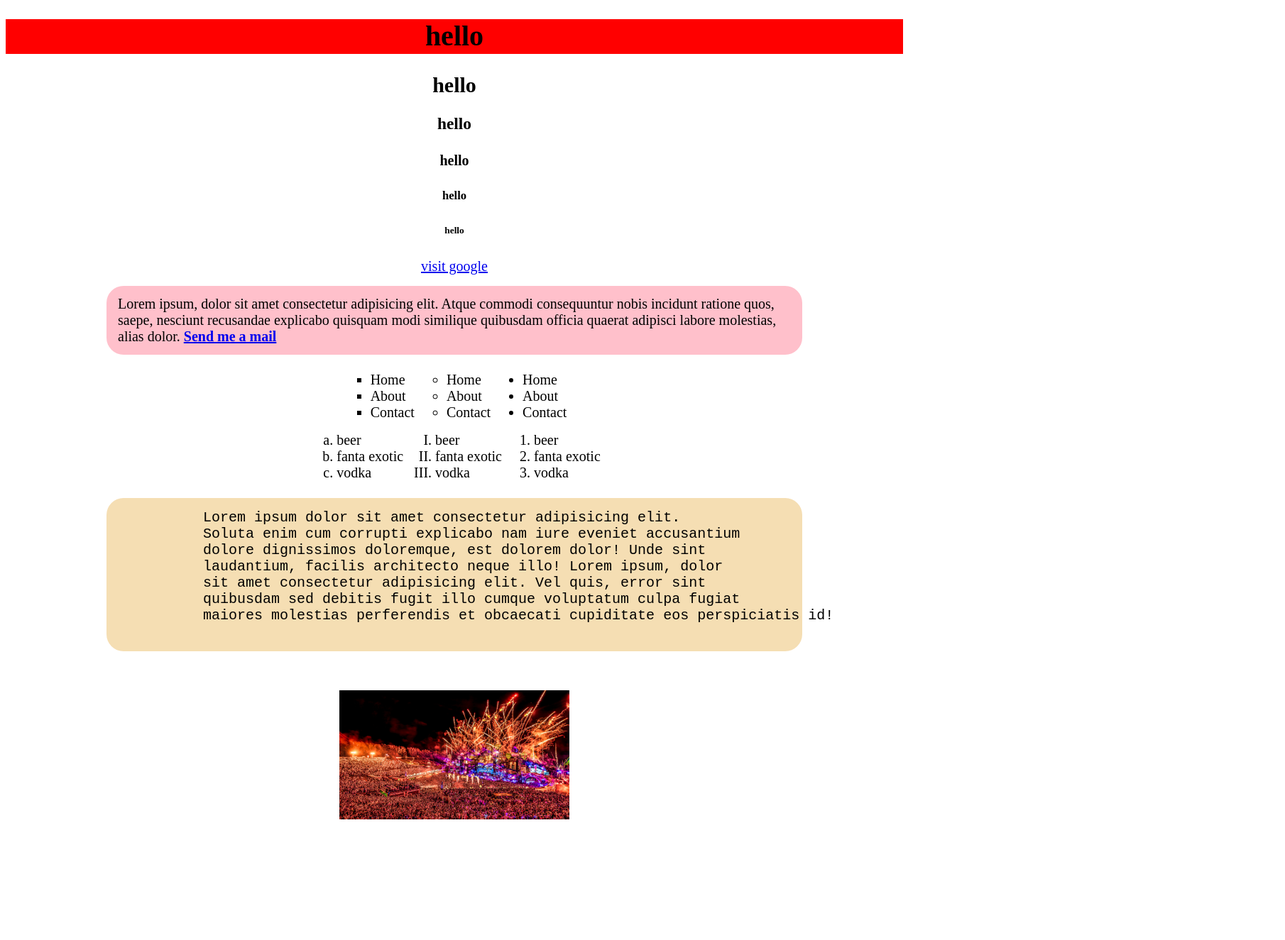
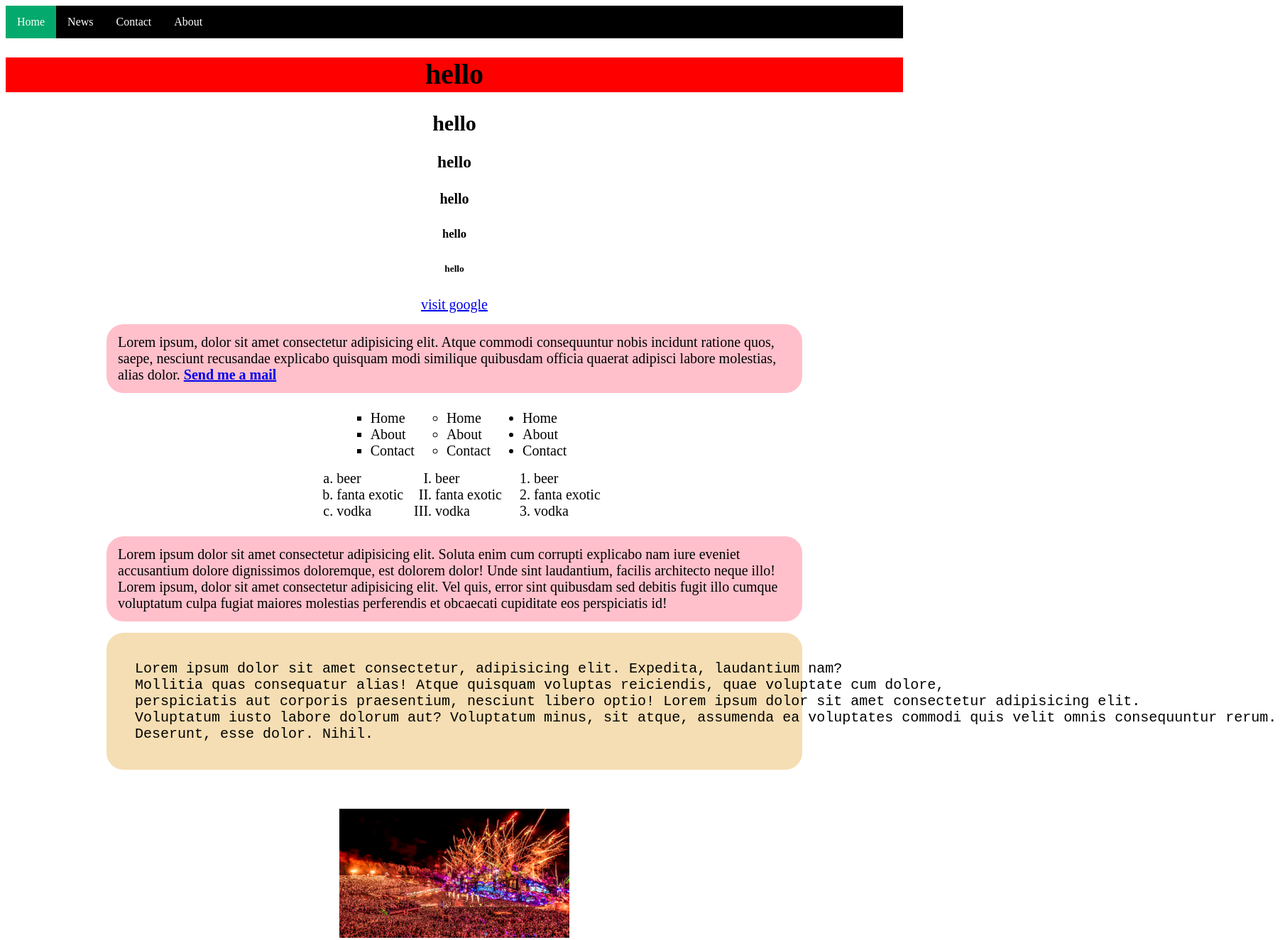
Before and after one commit to ChrisBerg03/this-is-a-test, a plain HTML site: page index.html in a window 1280 px wide. Shown: the whole page at 71% size, 1810 px wide, since content can reach past the window. Before the commit the page ends 1184 px from the top, so only its background shows below. Drawn offline with Linux system fonts and the light colour scheme.

Commit message:
added css and new about,contact and news file

```diff
--- a/styles.css
+++ b/css/styles.css
@@ -49,3 +49,26 @@ h1 {
     background-color: red;
     padding-bottom: 2px;
 }
+
+.topnav {
+background-color: #000;
+overflow: hidden;
+}
+
+.topnav a {
+    float: left;
+    color:white;
+    text-align: center;
+    padding: 14px 16px;
+    text-decoration: none;
+    font-size: 16px;
+}
+.topnav a:hover {
+    background-color: #ddd;
+    color: black;
+}
+
+.topnav a.active {
+        background-color: #04AA6D;
+        color: white;
+}
--- a/index.html
+++ b/index.html
@@ -24,10 +24,17 @@
             sizes="16x16"
             href="assets/images/favicon-16x16.png"
         />
-        <link rel="stylesheet" href="styles.css" />
+        <link rel="stylesheet" href="css/styles.css" />
     </head>
 
     <body>
+        <div class="topnav">
+            <a class="active" href="#home">Home</a>
+            <a href="/news.html">News</a>
+            <a href="#contact">Contact</a>
+            <a href="#about">About</a>
+        </div>
+
         <h1>hello</h1>
         <h2>hello</h2>
         <h3>hello</h3>
@@ -80,19 +87,22 @@
             <li>vodka</li>
         </ol>
         <br />
-        <div>
-            <pre>
-          Lorem ipsum dolor sit amet consectetur adipisicing elit.
-          Soluta enim cum corrupti explicabo nam iure eveniet accusantium
-          dolore dignissimos doloremque, est dolorem dolor! Unde sint
-          laudantium, facilis architecto neque illo! Lorem ipsum, dolor
-          sit amet consectetur adipisicing elit. Vel quis, error sint
-          quibusdam sed debitis fugit illo cumque voluptatum culpa fugiat
-          maiores molestias perferendis et obcaecati cupiditate eos perspiciatis id!
-          </pre
-            >
-        </div>
-
+        <p>
+            Lorem ipsum dolor sit amet consectetur adipisicing elit. Soluta enim
+            cum corrupti explicabo nam iure eveniet accusantium dolore
+            dignissimos doloremque, est dolorem dolor! Unde sint laudantium,
+            facilis architecto neque illo! Lorem ipsum, dolor sit amet
+            consectetur adipisicing elit. Vel quis, error sint quibusdam sed
+            debitis fugit illo cumque voluptatum culpa fugiat maiores molestias
+            perferendis et obcaecati cupiditate eos perspiciatis id!
+        </p>
+        <pre> <!-- the "pre" tag let's the text stay in place on the website. -->
+  Lorem ipsum dolor sit amet consectetur, adipisicing elit. Expedita, laudantium nam?
+  Mollitia quas consequatur alias! Atque quisquam voluptas reiciendis, quae voluptate cum dolore,
+  perspiciatis aut corporis praesentium, nesciunt libero optio! Lorem ipsum dolor sit amet consectetur adipisicing elit.
+  Voluptatum iusto labore dolorum aut? Voluptatum minus, sit atque, assumenda ea voluptates commodi quis velit omnis consequuntur rerum.
+  Deserunt, esse dolor. Nihil.
+        </pre>
         <br />
         <img
             src="assets/images/thing.jpg"
```
Also changed, not shown: about.html (added, +11 -0 lines), news.html (added, +11 -0 lines), contact.html (added).
